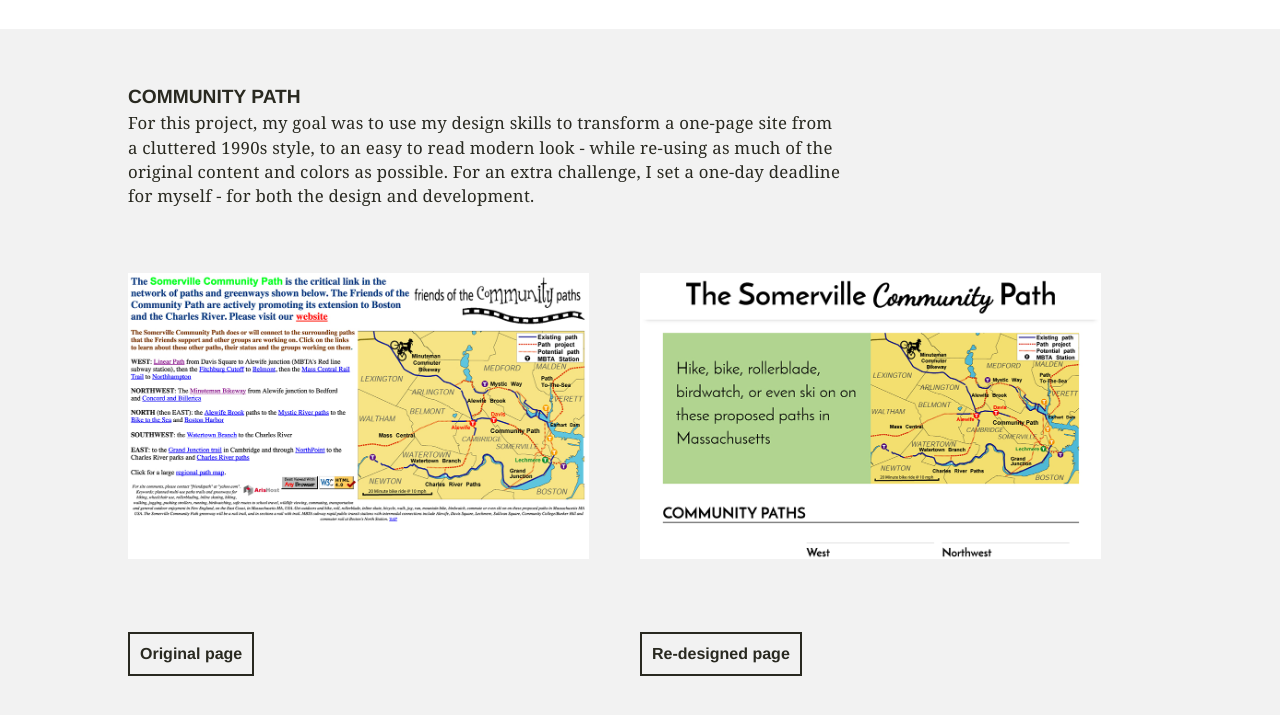
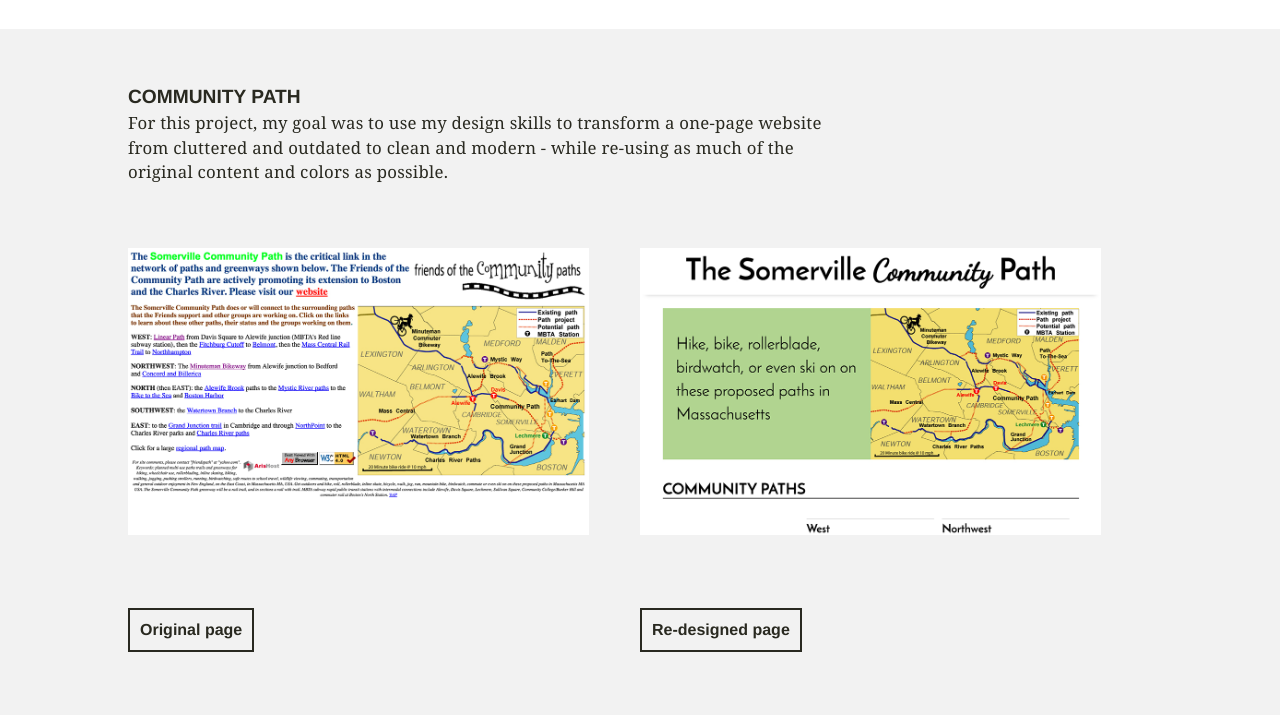
Before and after one commit to spongebobsquaredance/small-projects, a website: page src/community-path.html in a window 1280 px wide. Shown: the part 121-836 px from the top of the page. Drawn offline with Linux system fonts and the light colour scheme.

Commit message:
Community Path project description update

```diff
--- a/src/community-path.html
+++ b/src/community-path.html
@@ -18,7 +18,7 @@
 			<section class="intro">
 				<div class="inner-wrapper">
 					<h3>Community Path</h3>
-					<p>For this project, my goal was to use my design skills to transform a one-page site from a cluttered 1990s style, to an easy to read modern look - while re-using as much of the original content and colors as possible. For an extra challenge, I set a one-day deadline for myself - for both the design and development.</p>
+					<p>For this project, my goal was to use my design skills to transform a one-page website from cluttered and outdated to clean and modern - while re-using as much of the original content and colors as possible.</p>
 				</div>
 			</section>
 			<section class="project-imgs">
```
Also changed, not shown: src/includes/community-path.html (+1 -1 lines), build/community-path.html.
